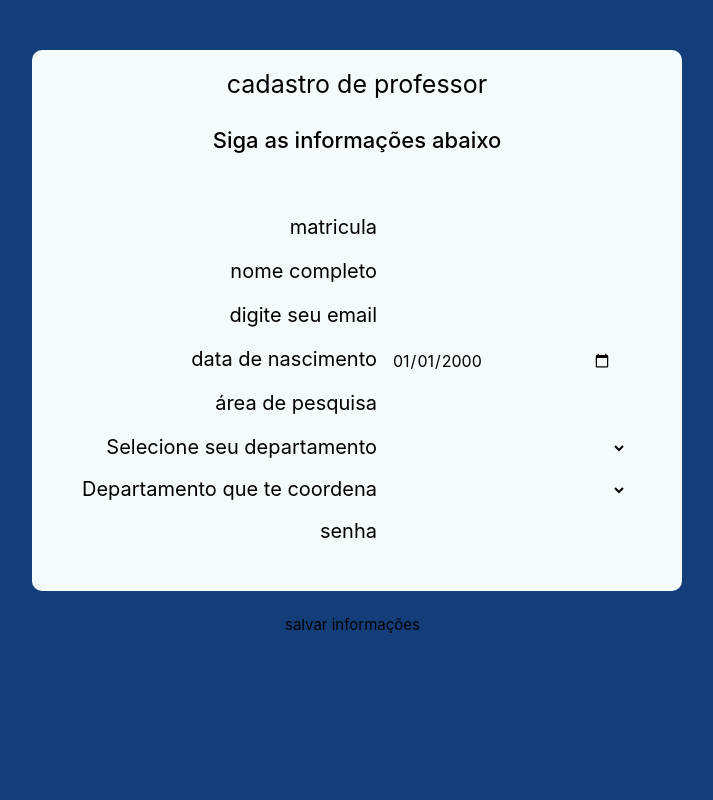
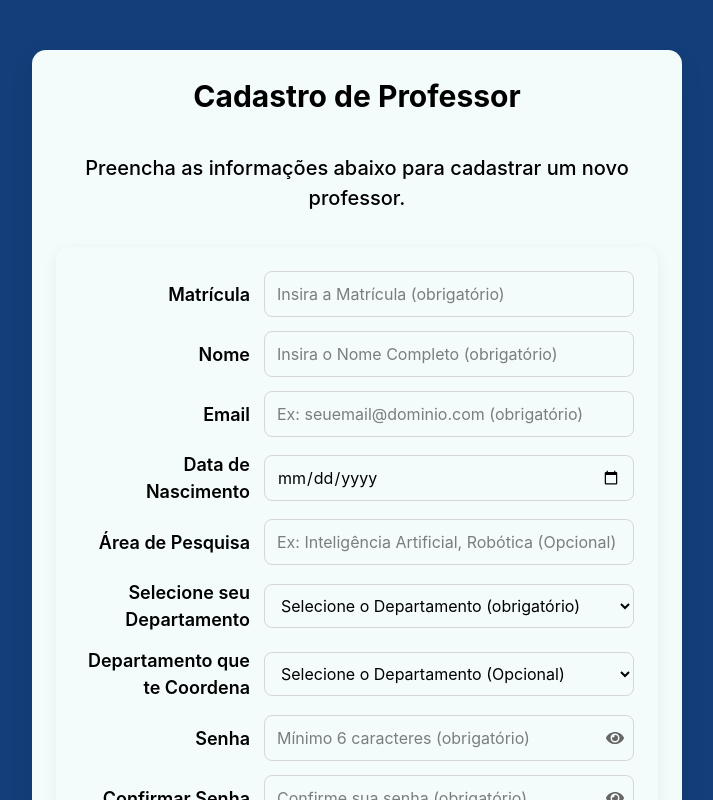
Before and after one commit to BD-UNB/projeto_bd, a React (Vite) app in the folder frontend/: page /#/cadastro_professor in a window 1280 px wide. Shown: the top 800 px of the page, without its empty margins (283-996 px from the left). Built offline with nearby package versions, Linux system fonts and the light colour scheme.

Commit message:
feat: enhance professor registration form with improved validation, password visibility toggle, and updated styles

```diff
--- a/frontend/src/pages/admin/cadastro_professor/index.jsx
+++ b/frontend/src/pages/admin/cadastro_professor/index.jsx
@@ -1,28 +1,50 @@
+import { useNavigate } from "react-router-dom";
+import styles from "./style.module.css";
 import { useState } from "react";
-import styles from "./style.module.css";
+import { FaEye, FaEyeSlash } from "react-icons/fa";
 
 function Cadastro_professor() {
-  const [departamento, setDepartamente] = useState("");
-  const [dep_coordenado, setDep_coordenado] = useState("");
+  const navigate = useNavigate();
+
+  const [matricula, setMatricula] = useState("");
+  const [nome, setNome] = useState("");
+  const [email, setEmail] = useState("");
+  const [data_nasc, setData_nasc] = useState("");
+  const [area_de_pesquisa, setArea_de_pesquisa] = useState("");
+  const [departamento, setDepartamento] = useState("");
+  const [departamento_coordenado, setDepartamento_coordenado] = useState("");
+  const [senha, setSenha] = useState("");
+  const [conf_senha, setConf_senha] = useState("");
+  const [showSenha, setShowSenha] = useState(false);
+  const [showConfSenha, setShowConfSenha] = useState(false);
+
+  // Funções de alternância de visibilidade de senha
+  const toggleSenhaVisibility = () => {
+    setShowSenha(!showSenha);
+  };
+
+  const toggleConfSenhaVisibility = () => {
+    setShowConfSenha(!showConfSenha);
+  };
 
   const seleciona_dep = (evento) => {
-    setDepartamente(evento.target.value);
+    setDepartamento(evento.target.value);
   };
   const seleciona_depCoordenado = (evento) => {
-    setDep_coordenado(evento.target.value);
+    setDepartamento_coordenado(evento.target.value);
   };
 
   async function post_cadastro_professor(
     matricula,
     nome,
     email,
-    data_de_nasci,
+    data_nasc,
     area_de_pesquisa,
     departamento,
     departamento_coordenado,
     senha,
   ) {
-    const response = await fetch("http://127.0.0.1:8000/cadastro_professor", {
+    const response = await fetch("http://127.0.0.1:8000/admin/cadastro_professor", {
       method: "POST",
       headers: {
         "Content-Type": "application/json",
@@ -31,95 +53,178 @@ function Cadastro_professor() {
         matricula,
         nome,
         email,
-        data_de_nasci,
-        area_de_pesquisa,
+        data_nasc,
+        area_de_pesquisa: area_de_pesquisa || null,
         departamento,
-        departamento_coordenado,
+        departamento_coordenado: departamento_coordenado || null,
         senha,
       }),
     });
 
     if (response.ok) {
-      console.log("Professor criado com sucesso");
+      alert("Professor criado com sucesso!");
+      navigate("/home_admin");
     } else {
-      console.log("Erro ao criar professor", response);
+      const errorData = await response.json();
+      alert(`Erro ao criar professor: ${errorData.detail || "Erro desconhecido"}`);
+      console.error("Erro ao criar professor", response, errorData);
     }
+  }
+
+  function verifica_cadastro() {
+    if (
+      matricula.trim() === "" ||
+      nome.trim() === "" ||
+      email.trim() === "" ||
+      data_nasc.trim() === "" ||
+      departamento.trim() === "" ||
+      senha.trim() === "" ||
+      conf_senha.trim() === ""
+    ) {
+      alert("Preencha todos campos obrigatórios");
+      return;
+    }
+
+    if (senha !== conf_senha) {
+      alert("As senhas não coincidem!");
+      return;
+    }
+
+    post_cadastro_professor(matricula, nome, email, data_nasc, area_de_pesquisa, departamento, departamento_coordenado, senha,);
   }
 
   return (
     <>
       <div className={styles.container}>
-        <h1>cadastro de professor</h1>
-        <p>Siga as informações abaixo</p>
-        <form className={styles.formulario}>
-          <label>matricula</label>
-          <input type="text"></input>
-          <label>nome completo</label>
-          <input type="text"></input>
-          <label>digite seu email</label>
-          <input type="email"></input>
-          <label>data de nascimento</label>
+        <h1>Cadastro de Professor</h1>
+        <p className={styles.infoText}>Preencha as informações abaixo para cadastrar um novo professor.</p>
+        <form className={styles.formulario} onSubmit={(e) => { e.preventDefault(); verifica_cadastro(); }}>
+          <label htmlFor="matricula">Matrícula</label>
           <input
+            id="matricula"
+            type="text"
+            value={matricula}
+            onChange={(e) => setMatricula(e.target.value)}
+            placeholder="Insira a Matrícula (obrigatório)"
+            required
+          />
+
+          <label htmlFor="nome">Nome</label>
+          <input
+            id="nome"
+            type="text"
+            value={nome}
+            onChange={(e) => setNome(e.target.value)}
+            placeholder="Insira o Nome Completo (obrigatório)"
+            required
+          />
+
+          <label htmlFor="email">Email</label>
+          <input
+            id="email"
+            type="email"
+            value={email}
+            onChange={(e) => setEmail(e.target.value)}
+            placeholder="Ex: seuemail@dominio.com (obrigatório)"
+            required
+          />
+
+          <label htmlFor="data_nasc">Data de Nascimento</label>
+          <input
+            id="data_nasc"
             type="date"
             min="1926-01-01"
             max={"2016-01-01"}
-            value={"2000-01-01"}
-          ></input>
-          <label>área de pesquisa</label>
-          <input type="text"></input>
-          <label>Selecione seu departamento</label>
+            value={data_nasc}
+            onChange={(e) => setData_nasc(e.target.value)}
+            placeholder="Selecione a sua Data de Nascimento (obrigatório)"
+            required
+          />
+
+          <label htmlFor="area_de_pesquisa">Área de Pesquisa</label>
+          <input
+            id="area_de_pesquisa"
+            type="text"
+            value={area_de_pesquisa}
+            onChange={(e) => setArea_de_pesquisa(e.target.value)}
+            placeholder="Ex: Inteligência Artificial, Robótica (Opcional)"
+          />
+
+          <label htmlFor="departamento">Selecione seu Departamento</label>
           <select
+            id="departamento"
             value={departamento}
             onChange={seleciona_dep}
-            className={styles.select}
+            className={styles.selectField}
+            required
           >
-            <option value=""></option>
-            <option value="matemática">Matemática</option>
-            <option value="português">Português</option>
+            <option value="">Selecione o Departamento (obrigatório)</option>
+            <option value="Matemática">Matemática</option>
+            <option value="Português">Português</option>
+            <option value="Computação">Computação</option>
+            <option value="Engenharia">Engenharia</option>
           </select>
-          <label>Departamento que te coordena</label>
+
+          <label htmlFor="departamento_coordenado">Departamento que te Coordena</label>
           <select
-            value={dep_coordenado}
+            id="departamento_coordenado"
+            value={departamento_coordenado}
             onChange={seleciona_depCoordenado}
-            className={styles.select}
+            className={styles.selectField}
           >
-            <option value=""></option>
-            <option value="matemática">Matemática</option>
-            <option value="português">Português</option>
+            <option value="">Selecione o Departamento (Opcional)</option>
+            <option value="Matemática">Matemática</option>
+            <option value="Português">Português</option>
+            <option value="Computação">Computação</option>
+            <option value="Engenharia">Engenharia</option>
           </select>
-          <label>senha</label>
-          <input type="password"></input>
+
+          <label htmlFor="senha">Senha</label>
+          <div className={styles.passwordInputContainer}>
+            <input
+              id="senha"
+              type={showSenha ? "text" : "password"}
+              value={senha}
+              onChange={(e) => setSenha(e.target.value)}
+              placeholder="Mínimo 6 caracteres (obrigatório)"
+              required
+            />
+            <span
+              className={styles.passwordToggle}
+              onClick={toggleSenhaVisibility}
+            >
+              {showSenha ? <FaEyeSlash /> : <FaEye />}
+            </span>
+          </div>
+
+          <label htmlFor="conf_senha">Confirmar Senha</label>
+          <div className={styles.passwordInputContainer}>
+            <input
+              id="conf_senha"
+              type={showConfSenha ? "text" : "password"}
+              value={conf_senha}
+              onChange={(e) => setConf_senha(e.target.value)}
+              placeholder="Confirme sua senha (obrigatório)"
+              required
+            />
+            <span
+              className={styles.passwordToggle}
+              onClick={toggleConfSenhaVisibility}
+            >
+              {showConfSenha ? <FaEyeSlash /> : <FaEye />}
+            </span>
+          </div>
         </form>
       </div>
-      <button
-        type="button"
-        className={styles.button}
-        onClick={() => {
-          const matricula = document.querySelector("input[type='text']").value;
-          const nome = document.querySelector("input[type='text']").value;
-          const email = document.querySelector("input[type='email']").value;
-          const data_de_nasci =
-            document.querySelector("input[type='date']").value;
-          const area_de_pesquisa =
-            document.querySelector("input[type='text']").value;
-          const departamento = document.querySelector("select").value;
-          const departamento_coordenado =
-            document.querySelector("select").value;
-          const senha = document.querySelector("input[type='password']").value;
-          post_cadastro_professor(
-            matricula,
-            nome,
-            email,
-            data_de_nasci,
-            area_de_pesquisa,
-            departamento,
-            departamento_coordenado,
-            senha,
-          );
-        }}
-      >
-        salvar informações
-      </button>
+      <div className={styles.buttonContainer}>
+        <button
+          type="submit"
+          className={styles.button}
+          onClick={verifica_cadastro}
+        >
+          Salvar as Informações
+        </button>
+      </div>
     </>
   );
 }
--- a/frontend/src/pages/admin/cadastro_professor/style.module.css
+++ b/frontend/src/pages/admin/cadastro_professor/style.module.css
@@ -1,97 +1,135 @@
+*,
+*::before,
+*::after {
+  box-sizing: border-box;
+}
+
 .container {
   display: flex;
   flex-direction: column;
   text-align: center;
   background-color: #f4fcfb;
   width: 650px;
-  padding: 16px;
-  border-radius: 10px;
-  justify-content: center;
-  margin: 0 auto;
-  margin-top: 50px;
-
-  h1 {
-    font-size: 25px;
-    padding-bottom: 10px;
+  max-width: 95%;
+  padding: 24px;
+  margin: 50px auto;
+  border-radius: 14px;
+  gap: 20px;
+  box-shadow: 0 8px 25px rgba(0, 0, 0, 0.08);
 }
 
-  & p {
+.container h1 {
+  font-size: 30px;
+  font-weight: 700;
+}
+
+.container p {
   background-color: var(--cor-unb-cinza-fraco);
-    display: flex;
-    flex-direction: column;
-    margin: 0 auto;
-    padding: 10px;
-    width: 610px;
-    border-radius: 10px;
-    font-size: 22px;
+  width: 100%;
+  padding: 14px;
+  border-radius: 12px;
+  font-size: 20px;
   font-weight: 500;
-  }
+  line-height: 1.5;
 }
 
 .formulario {
   background-color: var(--cor-unb-cinza-fraco);
   display: grid;
-  grid-template-columns: auto 1fr;
-  width: 600px;
-  margin: 0 auto;
-  font-size: 20px;
-  padding: 20px;
-  border-radius: 0 0 10px 10px;
-  margin-top: 20px;
-  border-radius: 10px;
-  & label {
-    text-align: right;
-    padding: 5px;
+  grid-template-columns: 170px 1fr;
+  align-items: center;
+  gap: 14px;
+  width: 100%;
+  padding: 24px;
+  border-radius: 14px;
+  box-shadow: 0 4px 15px rgba(0, 0, 0, 0.06);
 }
 
-  & input {
-    background-color: #f4fcfb;
-    font-size: 16px;
-    width: 90%;
-    margin: 5px;
-    padding: 5px;
-    border-radius: 6px;
+.formulario label {
+  text-align: right;
+  font-weight: 600;
+  font-size: 18px;
 }
 
-  & select {
+.formulario input,
+.formulario select {
+  width: 100%;
+  padding: 10px 12px;
   font-size: 16px;
-    border-radius: 6px;
-    width: 94%;
+  border-radius: 8px;
+  border: 1px solid #d6d6d6;
+  background-color: #f4fcfb;
+  transition: all 0.25s ease;
 }
 
-  & h6 {
-    display: flex;
-    text-align: center;
-    font-size: 10px;
-  }
+.formulario input:focus,
+.formulario select:focus {
+  outline: none;
+  border-color: var(--cor-unb-primaria);
+  box-shadow: 0 0 0 3px rgba(39, 111, 212, 0.18);
 }
 
-.select {
-  background-color: #f4fcfb;
-  font-size: 16px;
-  width: 90%;
-  margin: 5px;
-  padding: 5px;
+.formulario h6 {
+  grid-column: 2;
+  margin: 0;
+  font-size: 12px;
+  color: #666;
+  text-align: left;
+}
 
-  & option {
-    font-size: 13px;
-  }
+.select option {
+  font-size: 14px;
 }
 
 .button {
+  margin: 15px auto 0;
+  width: 180px;
+  padding: 12px;
+  border: none;
+  border-radius: 10px;
   background-color: var(--cor-unb-primaria);
   color: var(--cor-unb-branca);
-  display: flex;
-  flex-direction: column;
-  margin: 0 auto;
-  margin-top: 15px;
-  padding: 8px;
+  font-size: 16px;
+  font-weight: 600;
   cursor: pointer;
-  width: 160px;
-  border-radius: 8px;
-  font-size: 15px;
+  transition: all .25s ease;
+  display: block;
 }
 
 .button:hover {
-  opacity: 0.8;
+  transform: translateY(-2px);
+  opacity: .95;
+  box-shadow: 0 6px 15px rgba(0,0,0,.15);
 }
+
+.button:active {
+  transform: translateY(1px);
+}
+
+.passwordInputContainer {
+  position: relative;
+  display: flex;
+  align-items: center;
+  width: 100%;
+}
+
+.passwordInputContainer input {
+  width: 100%;
+  padding-right: 40px;
+}
+
+.passwordToggle {
+  position: absolute;
+  right: 10px;
+  cursor: pointer;
+  color: #666;
+  font-size: 18px;
+  display: flex;
+  align-items: center;
+  justify-content: center;
+  height: 100%;
+}
+
+.passwordToggle:hover {
+  color: var(--cor-unb-primaria);
+}
```
Lines whose indentation alone changed are shown as unchanged.
